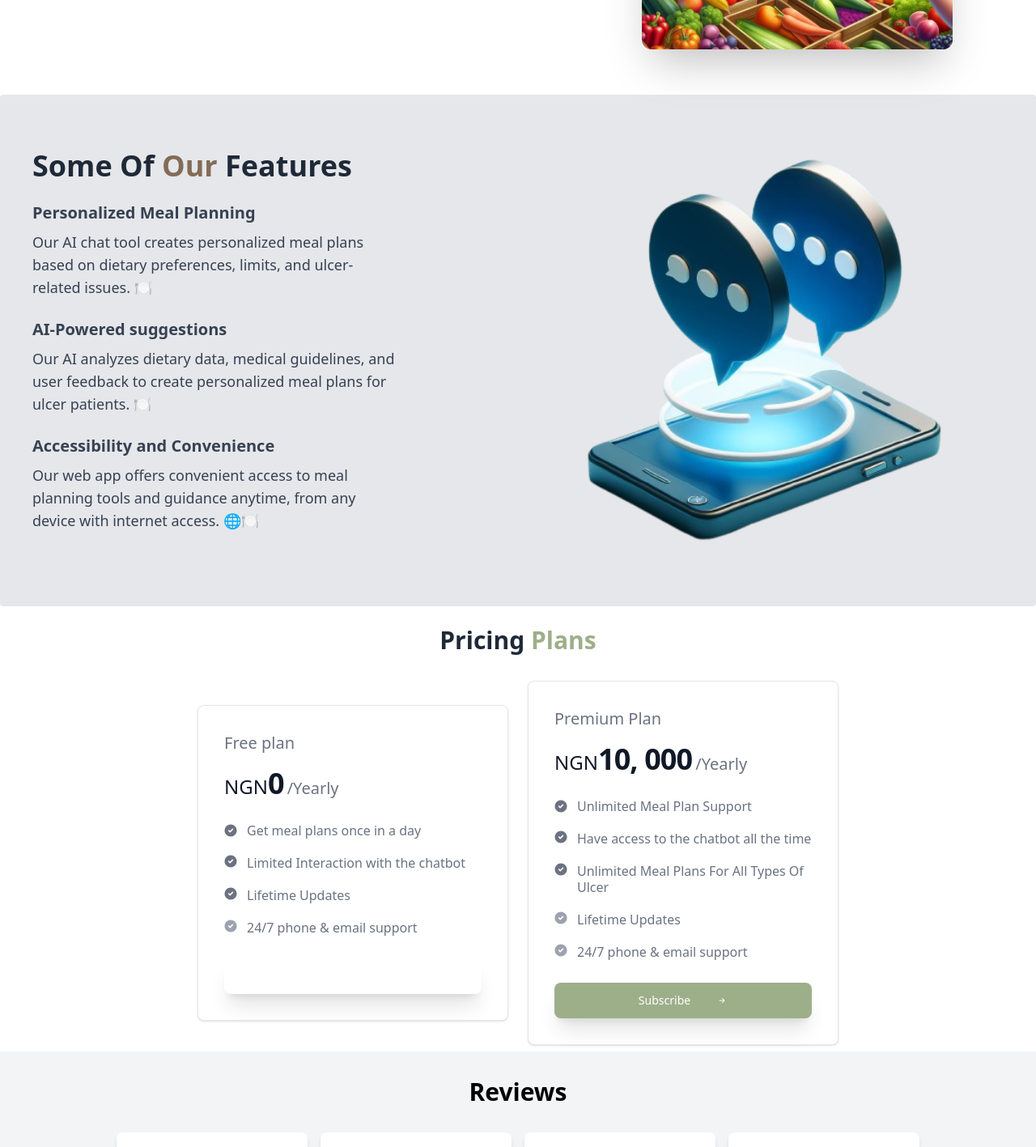
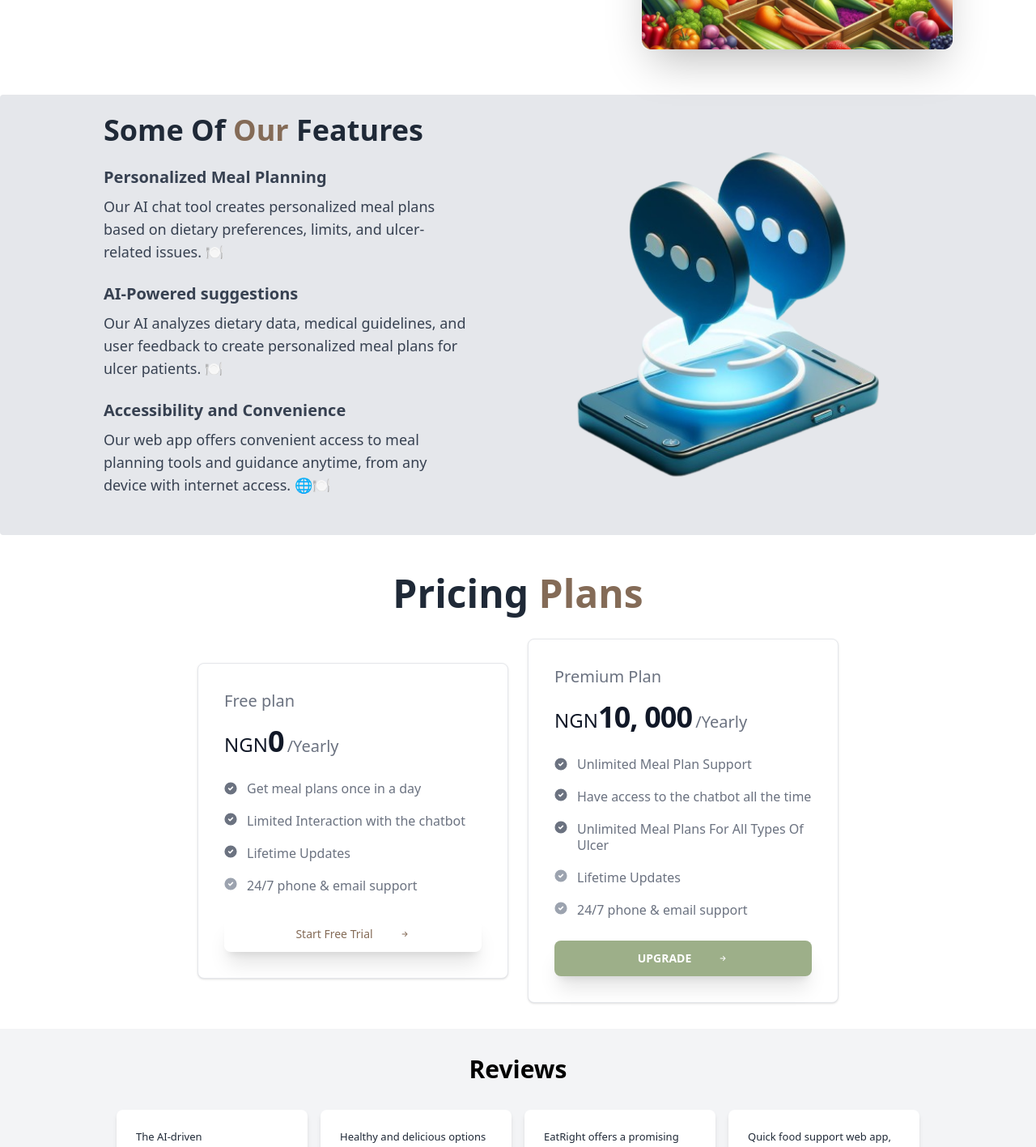
Before and after one commit to Sommiei/Eatright, a React (Vite) app: page / in a window 1280 px wide. Shown: the part 2680-4097 px from the top of the page at 81% size. Built offline with nearby package versions, Linux system fonts and the light colour scheme; no server answers.

Commit message:
I did some colour changes to the Pricing Plan component and added Max-w-[1024px] to the features component

```diff
--- a/src/App.jsx
+++ b/src/App.jsx
@@ -61,12 +61,6 @@ function App() {
 
 
 
-
-
-
-
-
-
         <Route path="/dashboard" element={<DashBoard />}>
           <Route index element={<DashRouter />} />
           <Route path="profile" element={<Profile />} />
--- a/src/components/Features.jsx
+++ b/src/components/Features.jsx
@@ -3,7 +3,7 @@ import React from 'react';
 export const Features = () => {
   return (
     <section className="bg-gray-200 py-4 rounded px-10 "id='features'>
-      <div className="container mx-auto flex flex-col md:flex-row items-center">
+      <div className="container mx-auto flex flex-col md:flex-row max-w-[1024px] items-center">
         <div className="w-full md:w-1/2 mb-6 md:mb-0 md:pr-10">
           <h2 className="text-3xl md:text-4xl font-bold leading-tight mb-6">
             Some Of <span className="text-[#846B57]">Our</span> Features
--- a/src/components/PricingForm.jsx
+++ b/src/components/PricingForm.jsx
@@ -5,8 +5,8 @@ import { Link } from "react-router-dom";
 export const PricingForm = () => {
   return (
     <>
-      <div className="" id="pricing">
-      <h1 className="text-center font-semibold text-3xl py-6">Pricing <span className="text-[#9DAF89]">Plans</span></h1>
+      <div className="p-6" id="pricing">
+      <h1 className="text-center font-semibold text-5xl py-6">Pricing <span className="text-[#846b57]">Plans</span></h1>
     <div className="flex items-center justify-center gap-6 py-2 flex-wrap">
       <div className="w-full max-w-sm p-4 bg-white border border-gray-200 rounded-lg shadow sm:p-8 dark:bg-gray-800 dark:border-gray-700">
         <h5 className="mb-4 text-xl font-medium text-gray-500 dark:text-gray-400">
@@ -81,7 +81,7 @@ export const PricingForm = () => {
         <Link
           to="/dashboard"
           type="button"
-          className="text-white shadow-xl bg-[#white] hover:bg-bg-color2 focus:ring-4 focus:outline-none hover:text-white focus:ring-gray-300 dark:bg-[#9DAF89]] dark:hover:bg-[#9DAF89] dark:focus:ring-[#9DAF89] font-medium rounded-lg text-sm px-12 py-3 flex justify-center items-center gap-8 text-center"
+          className="text-[#846b57] shadow-xl bg-[#white] hover:bg-[#846b57] focus:ring-4 focus:outline-none hover:text-[#ffffff] focus:ring-gray-300 dark:bg-[#9DAF89]] dark:hover:bg-[#9DAF89] dark:focus:ring-[#9DAF89] font-medium rounded-lg text-sm px-12 py-3 flex justify-center items-center gap-8 text-center"
         >
           Start Free Trial
           <BsArrowRightShort />
@@ -175,9 +175,9 @@ export const PricingForm = () => {
         <Link
           to="/payment"
           type="button"
-          className="flex items-center gap-8 justify-center text-white bg-[#9DAF89] shadow-xl hover:bg-bg-color2 focus:ring-4 focus:outline-none hover:text-white focus:ring-gray-300 dark:bg-[#9DAF89] dark:hover:bg-[#9DAF89] dark:focus:ring-[#9DAF89] font-medium rounded-lg text-sm px-2 py-3"
+          className="flex items-center gap-8 justify-center text-white bg-[#9DAF89] font-semibold shadow-xl hover:bg-[#846b57] focus:ring-4 focus:outline-none hover:text-white focus:ring-gray-300 dark:bg-[#9DAF89] dark:hover:bg-[#9DAF89] dark:focus:ring-[#9DAF89] rounded-lg text-sm px-2 py-3"
         >
-          Subscribe
+          UPGRADE
           <BsArrowRightShort />
         </Link>
         {/* <h3 className="text-[6px] py-2 "> Click to see Payment Options </h3> */}
```
